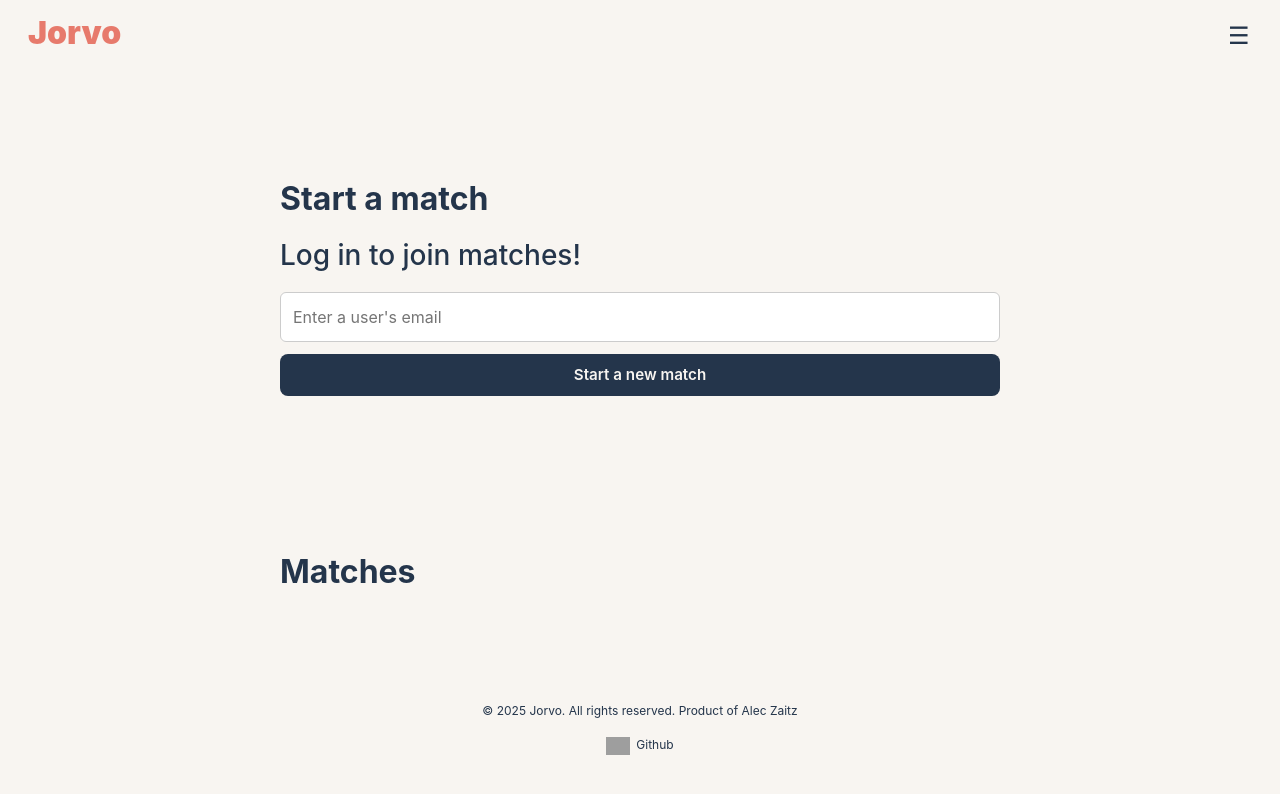
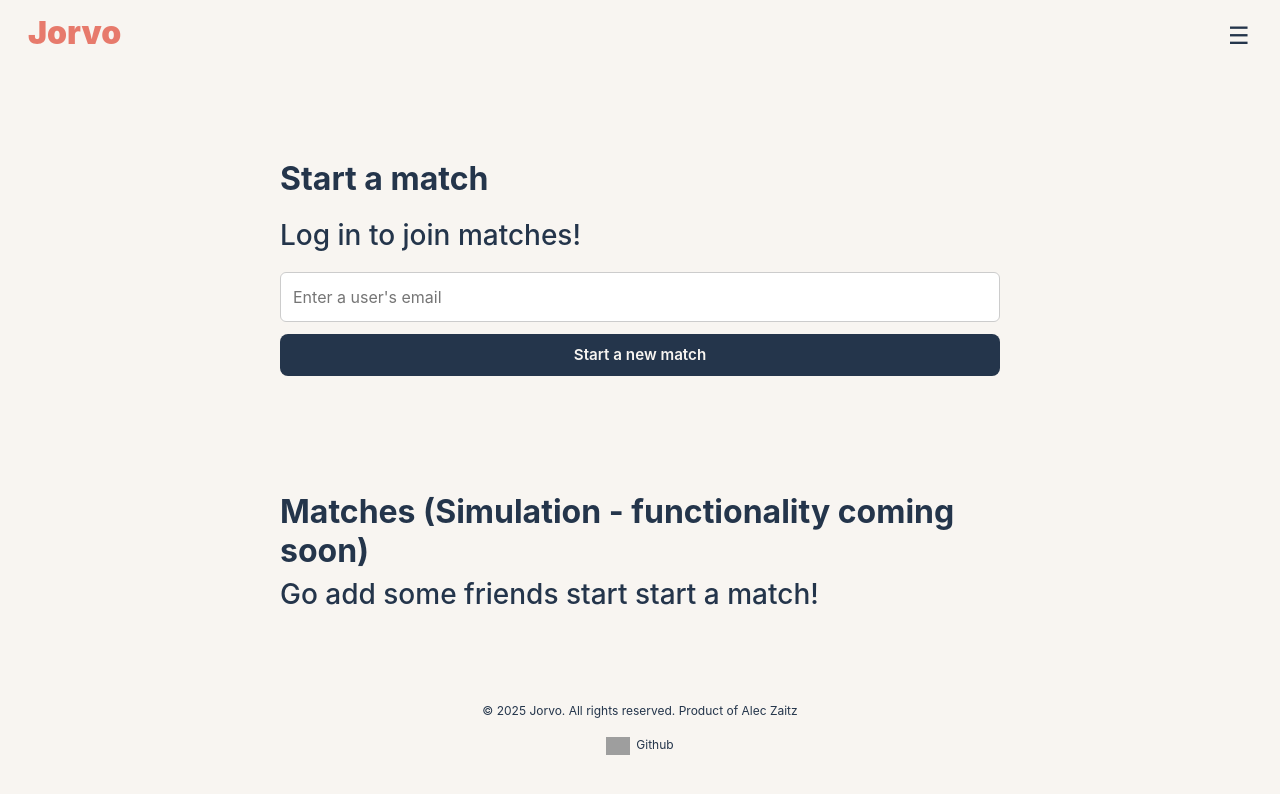
Before and after one commit to aleczaitz/startup, a React (Vite) app: page /home in a window 1280 px wide. Shown: the top 794 px of the page. Built offline with nearby package versions, Linux system fonts and the light colour scheme; grey boxes are pictures that could not be loaded.

Commit message:
more UI fixes

```diff
--- a/src/friends/friends.jsx
+++ b/src/friends/friends.jsx
@@ -95,7 +95,8 @@ export function Friends({user, userId}) {
       }
 
       const data = await response.json();
-      setUsers(Array.isArray(data.user) ? data.user : []); // defensive
+      console.log(data);
+      setUsers(Array.isArray(data) ? data : []); // defensive
     } catch (err) {
       console.error(err);
       setErrorMessage(`Error: ${err.message ?? err}`);
@@ -154,7 +155,7 @@ export function Friends({user, userId}) {
             <section className="listSection">
               <h2>Other Users</h2>
               <ul>
-              {users.length > 1 ? users.filter((u) => u.userId !== userId && !friends.some((f) => f.user.userId === u.userId) ).map((u) => (
+              {users.length > 1 ? users.filter((u) => u.userId !== userId && !friends.some((f) => f.userId === u.userId) ).map((u) => (
                 <li key={u.userId} className="listItem">
                   {u.email}
                   <button className="primaryButton" onClick={() => handleCreateFriendship(u.email)}>Add Friend</button>
--- a/src/home/home.jsx
+++ b/src/home/home.jsx
@@ -118,7 +118,8 @@ export  function Home({user, userId}) {
             <button className="primaryButton" onClick={() => createMatch(matchEmail)}>Start a new match</button>
         </section>
         {!isLoading ? <section className="listSection">
-            <h2>Matches</h2>
+            <h2>Matches (Simulation - functionality coming soon)</h2>
+            {matches.length !== 0 ?
               <ul>
                 {matches.map((m) => {
                   const opponentId = (userId === m.player1Id ? m.player2Id : m.player1Id);
@@ -145,7 +146,9 @@ export  function Home({user, userId}) {
                     </li>
                   )
                 })}
-            </ul>
+              </ul> :
+              <h3>Go add some friends start start a match!</h3>
+            }
         </section> :
         <h1>Loading...</h1>
         }
```
Lines whose indentation alone changed are shown as unchanged.
